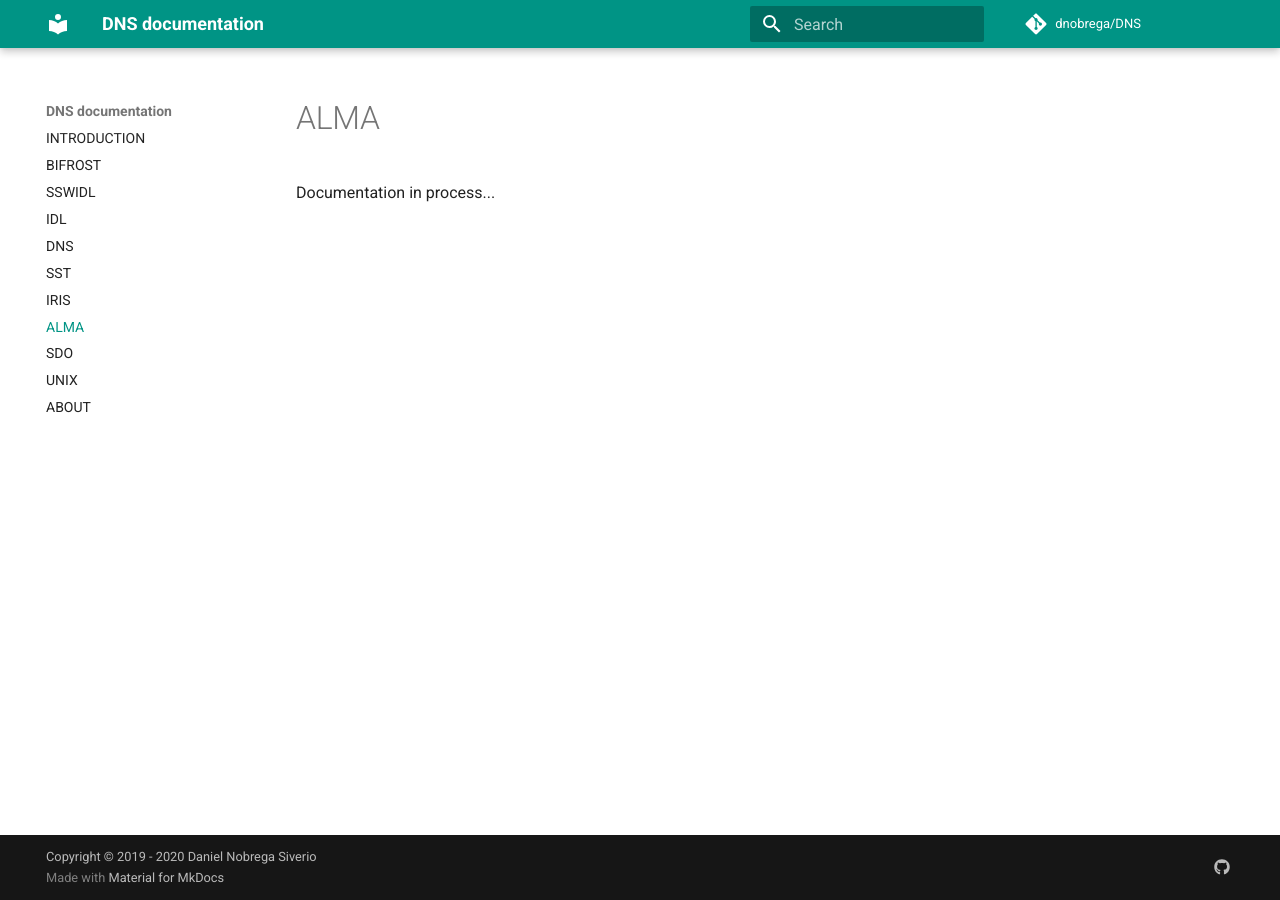
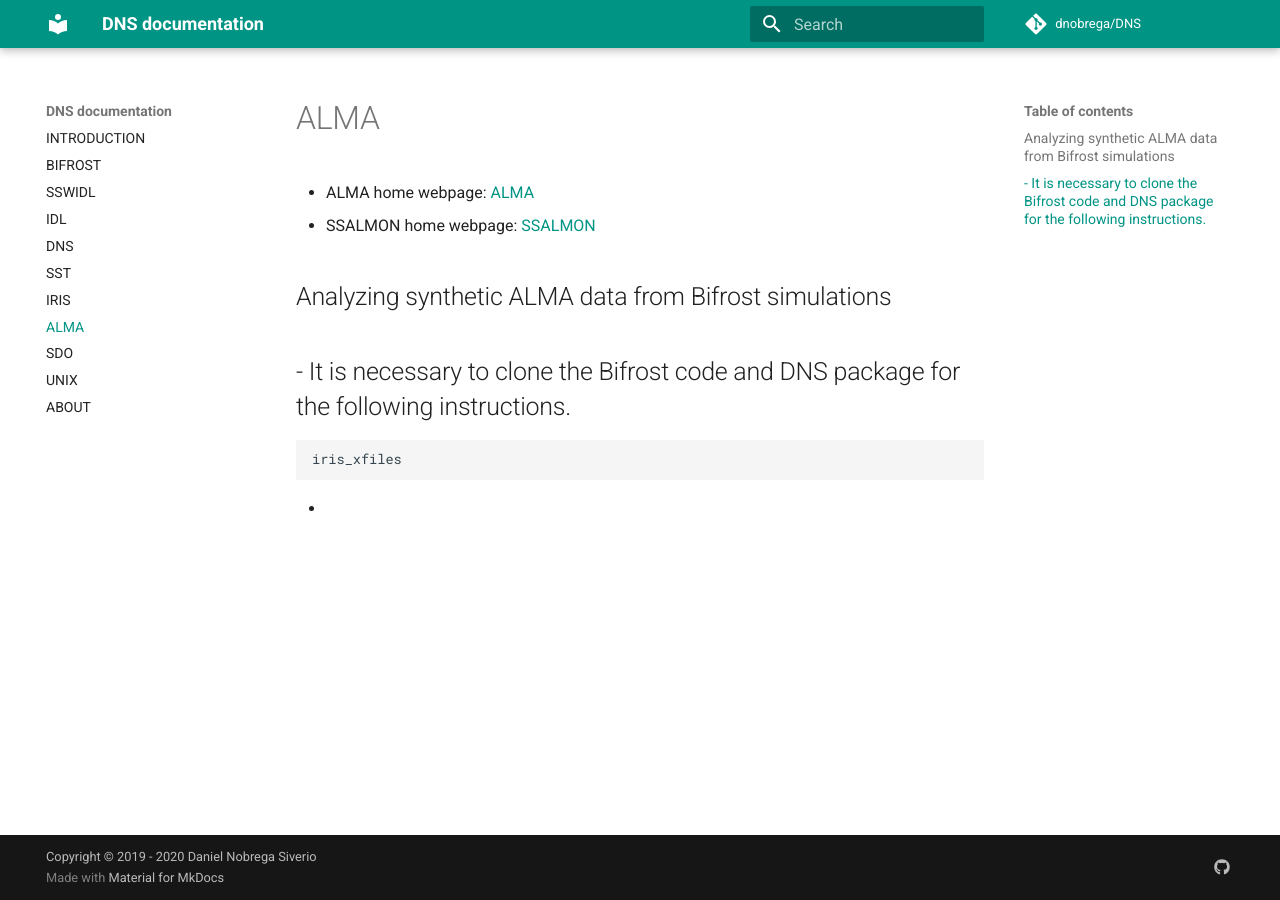
Before and after one commit to dnobrega/DNS, an MkDocs documentation site: the page built from docs/ALMA.md, in a window 1280 px wide. Built offline with MkDocs 1.6.1 and Material for MkDocs 9.7.7, drawn with Linux system fonts in a browser that asks for light colours; comment, search, counter and statistics services are not loaded.

Commit message:
Update ALMA.md

````diff
--- a/docs/ALMA.md
+++ b/docs/ALMA.md
@@ -1,3 +1,13 @@
 # ALMA
 
-Documentation in process...
+- ALMA home webpage: [ALMA](https://almascience.nrao.edu/)
+- SSALMON home webpage: [SSALMON](https://www.ssalmon.uio.no/)
+
+## Analyzing synthetic ALMA data from Bifrost simulations
+
+- It is necessary to clone the Bifrost code and DNS package for the following instructions.
+-
+``` IDL
+iris_xfiles
+```
+-
````
